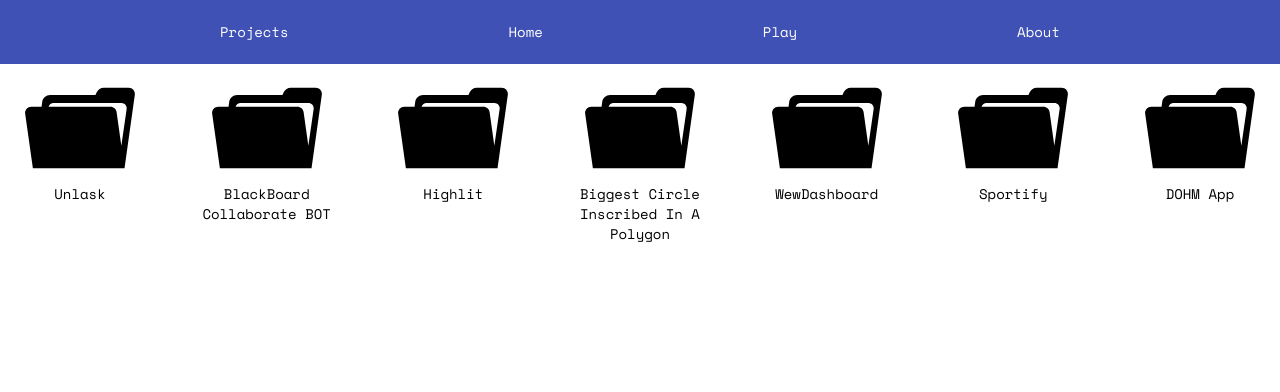
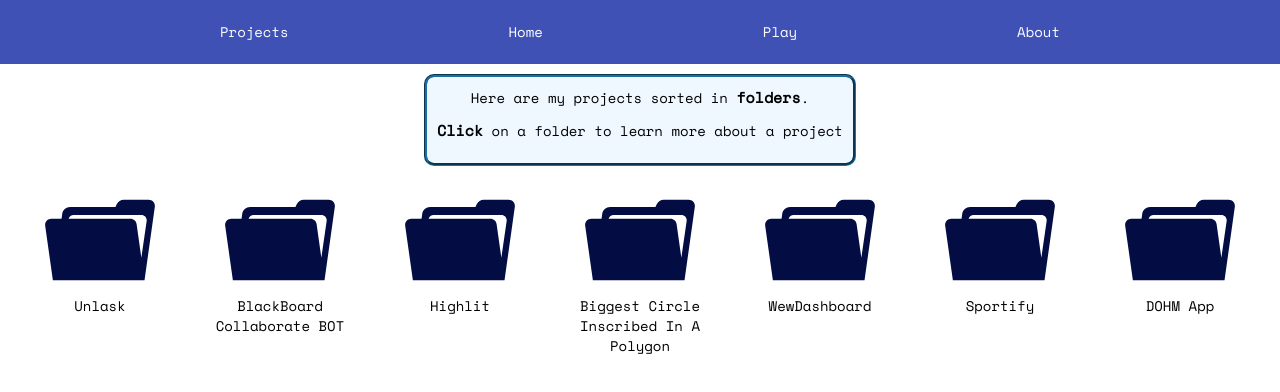
Before and after one commit to Minifixio/portfolio, an Angular app: page /projects in a window 1280 px wide. Shown: the top 392 px of the page. Built offline with nearby package versions, Linux system fonts and the light colour scheme.

Commit message:
Worked on windows size

```diff
--- a/src/app/components/folder-content/folder-content.component.css
+++ b/src/app/components/folder-content/folder-content.component.css
@@ -1,6 +1,7 @@
 .folder-content-div {
     display: flex;
     padding: 10px;
-    width: fit-content;
     justify-content: center;
+    flex-wrap: wrap;
+    width: 70vw;
 }
--- a/src/app/components/folder-content/folder-content.component.html
+++ b/src/app/components/folder-content/folder-content.component.html
@@ -1,8 +1,8 @@
 <div class="folder-content-div">
-    <div *ngFor="let file of folder.files">
+    <div class="folder-content-item" *ngFor="let file of folder.files">
         <app-file #files [name]="file.name" [fileContentID]="file.fileContentID" [parentFolder]="file.parentFolder"></app-file>
     </div>
-    <div *ngFor="let link of folder.links">
+    <div class="folder-content-item" *ngFor="let link of folder.links">
         <app-link #links [name]="link.name" [link]="link.link" [iconName]="link.iconName"></app-link>
     </div>
 </div>
--- a/src/app/components/folder/folder.component.html
+++ b/src/app/components/folder/folder.component.html
@@ -1,7 +1,7 @@
 <div class="container">
     <svg width="700pt" height="700pt" version="1.1" viewBox="0 0 700 700" class="folder">
         <g class="folder-svg" (click)="click()">
-            <path d="m563.19 103.67h-109.24c-13.238 0-25.262 7.7227-30.773 19.762l-5.5664 12.168-198.39 0.003907c-17.457 0-32.223 12.898-34.57 30.191l-2.8281 20.82h-45c-16.324 0-28.895 14.398-26.699 30.57l33.707 239.14h400.95l45.109-322.09c2.1992-16.168-10.371-30.566-26.695-30.566zm-9.0664 93.324-23.262 160.47-20.777-147.54c-1.8125-13.355-13.223-23.312-26.699-23.312l-270.85 0.003906c3.0195-9.3398 11.75-15.922 21.855-15.922h296.97c14.012 0 24.77 12.426 22.762 26.297z"/>
+            <path fill="#030d44" d="m563.19 103.67h-109.24c-13.238 0-25.262 7.7227-30.773 19.762l-5.5664 12.168-198.39 0.003907c-17.457 0-32.223 12.898-34.57 30.191l-2.8281 20.82h-45c-16.324 0-28.895 14.398-26.699 30.57l33.707 239.14h400.95l45.109-322.09c2.1992-16.168-10.371-30.566-26.695-30.566zm-9.0664 93.324-23.262 160.47-20.777-147.54c-1.8125-13.355-13.223-23.312-26.699-23.312l-270.85 0.003906c3.0195-9.3398 11.75-15.922 21.855-15.922h296.97c14.012 0 24.77 12.426 22.762 26.297z"/>
        </g>
     </svg>
     <div class="folder-name-div">{{name}}</div>
--- a/src/app/components/window/window.component.css
+++ b/src/app/components/window/window.component.css
@@ -2,6 +2,8 @@
     border: 2px solid;
     border-color: black;
     transition: opacity .3s;
+    -webkit-box-shadow: 0px 10px 13px -7px #000000, 5px 5px 15px 5px rgba(0,0,0,0);
+    box-shadow: 0px 10px 13px -7px #000000, 5px 5px 15px 5px rgba(0,0,0,0);
 }
 
 #resize-tool {
@@ -57,6 +59,7 @@
     height: calc(100% - 30px);
     overflow: scroll;
     background-color: #f7f7f7;
+    display: flex;
 }
 
 #tab-name {
@@ -73,4 +76,5 @@
     display: flex;
     align-items: center;
     justify-content: center;
+    width: 100vw;
 }
--- a/src/app/pages/projects/projects.component.css
+++ b/src/app/pages/projects/projects.component.css
@@ -1,7 +1,9 @@
 .container {
     height: 90%;
     width: 100%;
-
+    display: flex;
+    flex-direction: column;
+    align-items: center;
 }
 
 .window {
@@ -31,6 +33,24 @@
 .projects-container {
     width: 100%;
     display: flex;
-    justify-content: space-between;
+    justify-content: space-evenly;
     flex-wrap: wrap;
 }
+
+#info-div {
+    display: flex;
+    flex-direction: column;
+    justify-content: center;
+    align-items: center;
+    padding: 10px;
+    margin: 10px;
+    border: 3px groove #1C6EA4;
+    border-radius: 10px;
+    background-color: aliceblue;
+    text-align: center;
+}
+
+b {
+    font-weight: bolder;
+    font-size: 15px;
+}
--- a/src/app/pages/projects/projects.component.html
+++ b/src/app/pages/projects/projects.component.html
@@ -1,4 +1,10 @@
 <div #container class="container">
+
+    <div id="info-div">
+        <p>Here are my projects sorted in <b>folders</b>.</p>
+        <p><b>Click</b> on a folder to learn more about a project</p>
+    </div>
+
     <div class="projects-container">
         <div class="project-div" *ngFor="let project of projects; let id=index;">
             <app-folder
@@ -28,4 +34,5 @@
         [folder]="window.folder"
         [file]="window.file">
     </app-window>
+
 </div>
```
